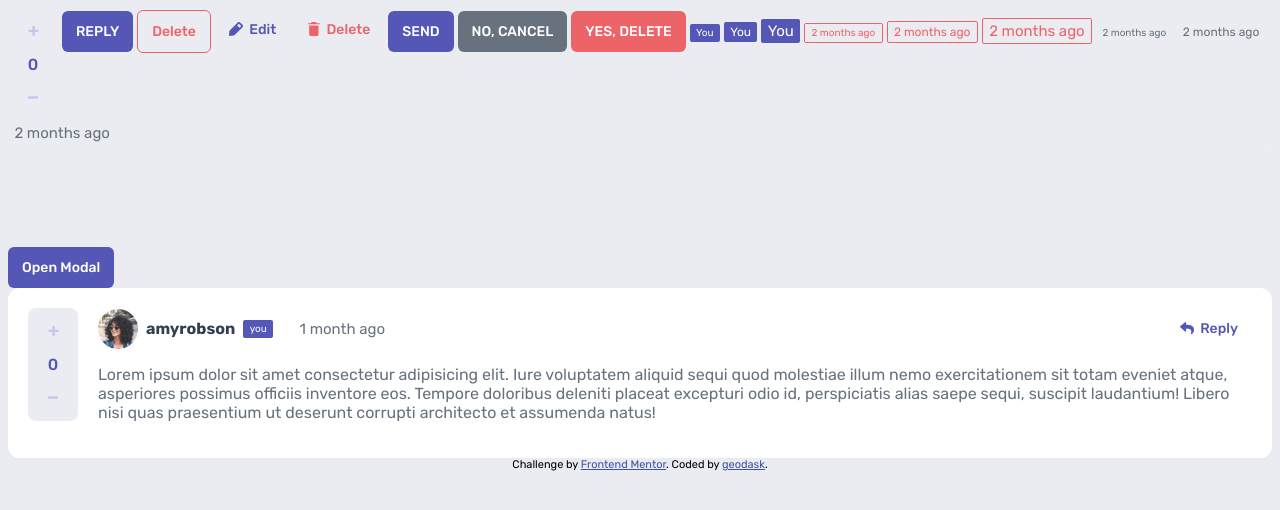
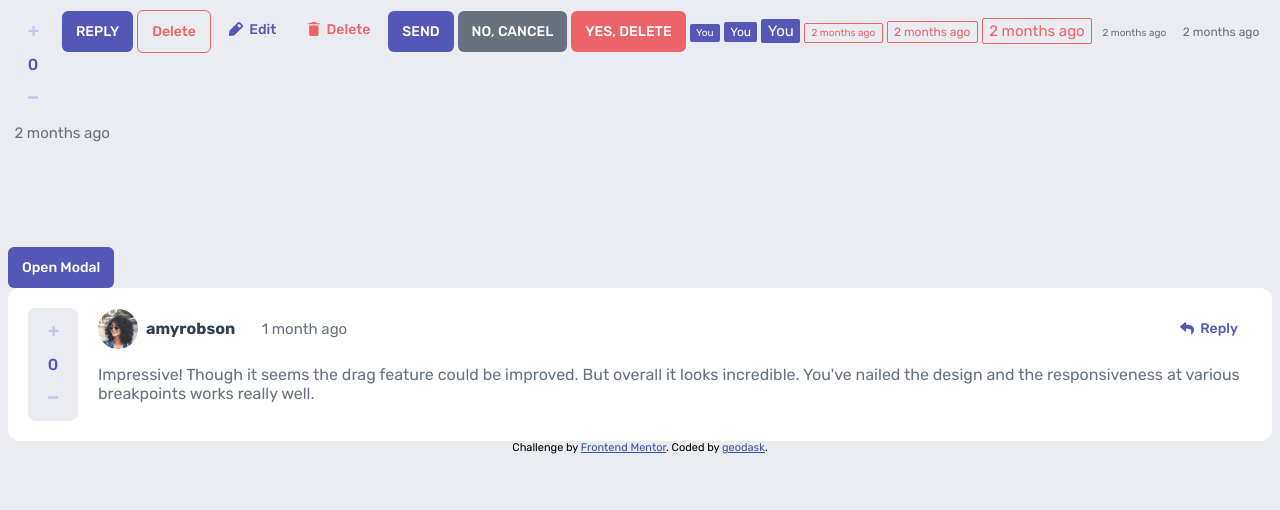
Before and after one commit to geodask/interactive-comments-section-v1, a Svelte app: page / in a window 1280 px wide. Shown: the top 510 px of the page. Built offline with nearby package versions, Linux system fonts and the light colour scheme.

Commit message:
Make Comment component dynamic

```diff
--- a/src/components/Comment.svelte
+++ b/src/components/Comment.svelte
@@ -1,8 +1,18 @@
-<script langs="ts">
-  import avatar from '../assets/images/avatars/image-amyrobson.png';
+<script lang="ts">
   import Badge from './Badge.svelte';
   import Button from './Button.svelte';
   import LikeCounter from './LikeCounter.svelte';
+  import type { Comment } from '../services/comments/types';
+  import { useCommentsService } from '../services/comments';
+
+  const commentsService = useCommentsService();
+
+  export let comment: Comment = commentsService.getComments()[0];
+
+  const currentUser = commentsService.getCurrentUser();
+
+  $: isYou = comment.user.username === currentUser.username;
+  $: avatarPromise = import(`../assets/images/avatars/${comment.user.image.png}`);
 </script>
 
 <div class="comment">
@@ -11,25 +21,32 @@
   </div>
 
   <div class="comment__user-info">
-    <img class="comment__user-avatar" width="40" src={avatar} alt="avatar" />
-    <div class="comment__user-name">amyrobson</div>
-    <Badge color="blue" size="sm">you</Badge>
+    {#await avatarPromise}
+      <div class="comment__user-avatar" />
+    {:then { default: avatar }}
+      <img class="comment__user-avatar" width="40" src={avatar} alt="avatar" />
+    {/await}
+    <div class="comment__user-name">{comment.user.username}</div>
+    {#if isYou}
+      <Badge color="blue" size="sm">you</Badge>
+    {/if}
   </div>
 
   <div class="comment__date">
-    <Badge color="gray" type="text-only" size="lg">1 month ago</Badge>
+    <Badge color="gray" type="text-only" size="lg">{comment.createdAt}</Badge>
   </div>
 
   <div class="comment__buttons">
-    <Button icon="reply" type="text-only">Reply</Button>
+    {#if isYou}
+      <Button icon="delete" color="red" type="text-only">Delete</Button>
+      <Button icon="edit" type="text-only">Edit</Button>
+    {:else}
+      <Button icon="reply" type="text-only">Reply</Button>
+    {/if}
   </div>
 
   <p class="comment__content">
-    Lorem ipsum dolor sit amet consectetur adipisicing elit. Iure voluptatem aliquid sequi quod
-    molestiae illum nemo exercitationem sit totam eveniet atque, asperiores possimus officiis
-    inventore eos. Tempore doloribus deleniti placeat excepturi odio id, perspiciatis alias saepe
-    sequi, suscipit laudantium! Libero nisi quas praesentium ut deserunt corrupti architecto et
-    assumenda natus!
+    {comment.content}
   </p>
 </div>
 
--- a/src/services/comments/index.ts
+++ b/src/services/comments/index.ts
@@ -25,7 +25,18 @@ class CommentsService {
     return data.currentUser;
   }
   public getComments() {
-    return data.comments;
+    return data.comments.map((comment) => {
+      return {
+        ...comment,
+        user: {
+          ...comment.user,
+          image: {
+            webp: comment.user.image.webp.split('./images/avatars/')[1],
+            png: comment.user.image.png.split('./images/avatars/')[1],
+          },
+        },
+      };
+    });
   }
 
   public static getInstance() {
```
